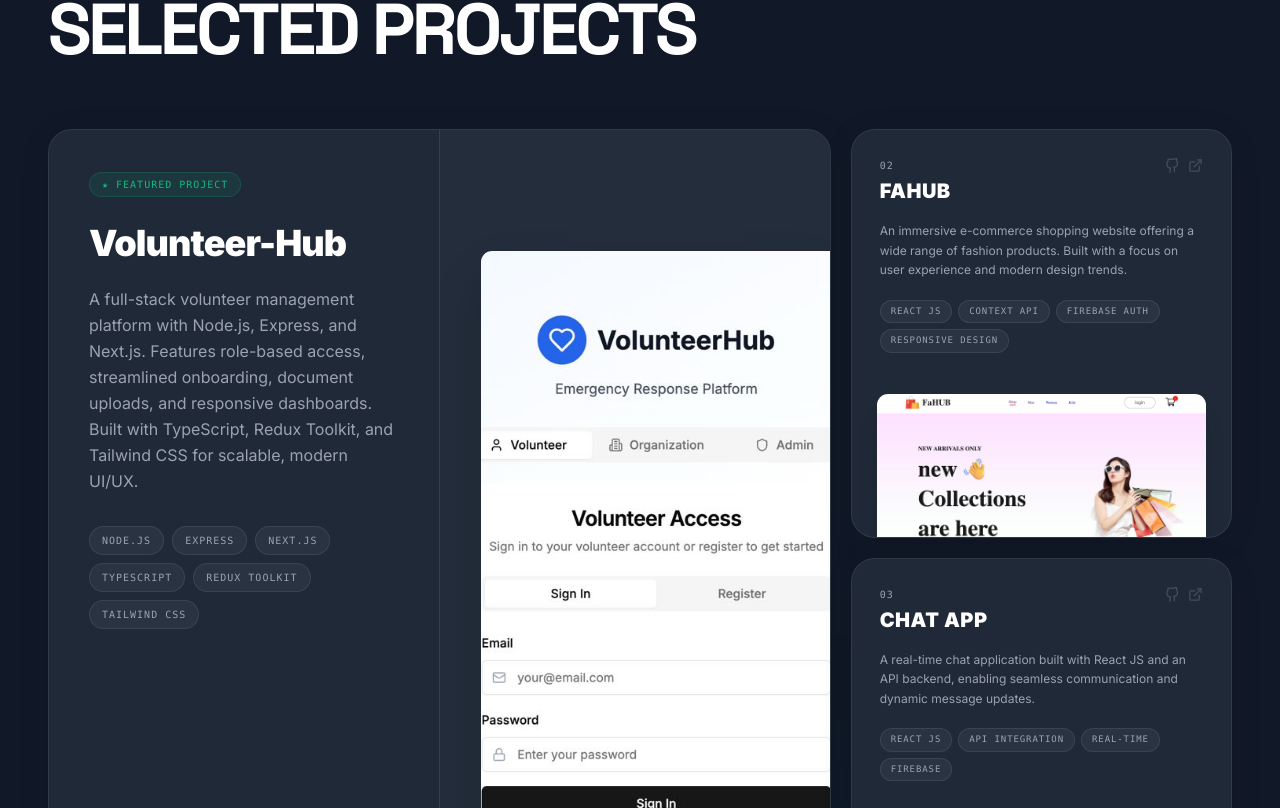
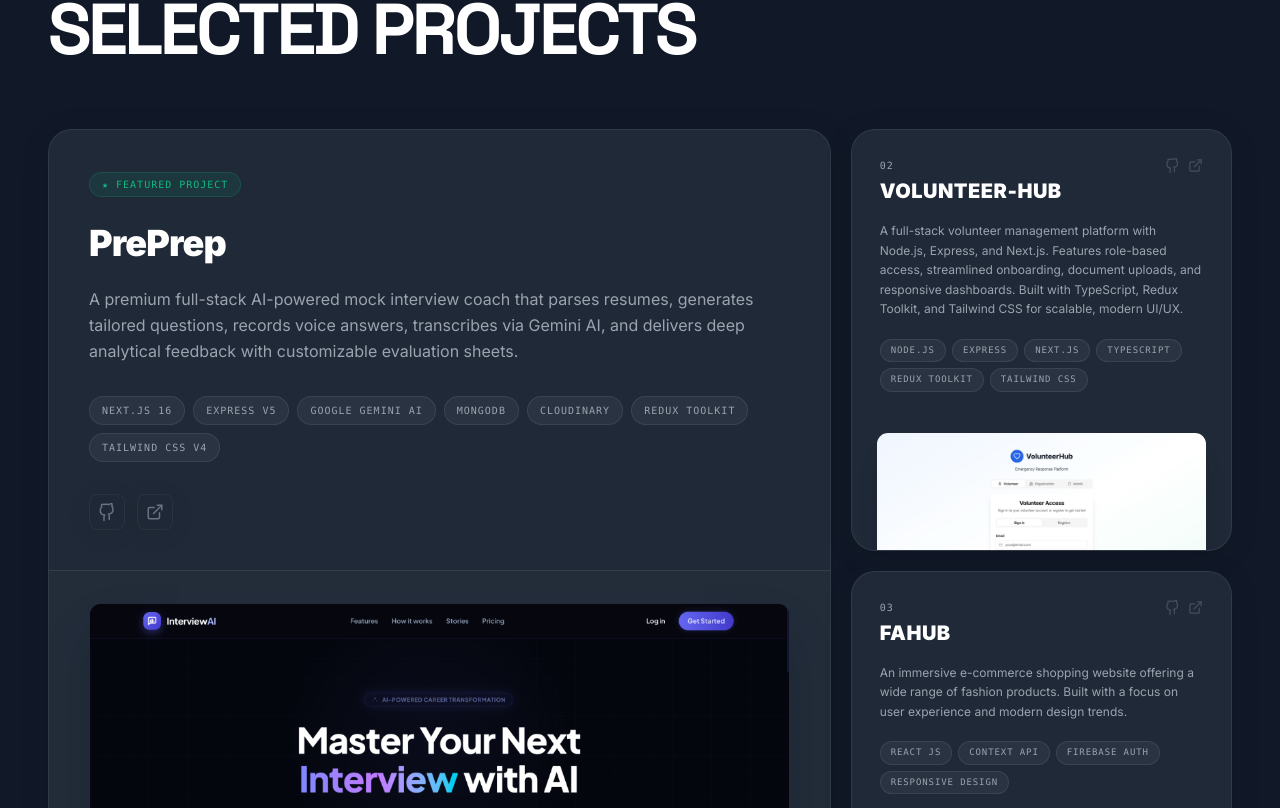
Before and after one commit to mehak-2/my-potfolio, a Next.js app: page / in a window 1280 px wide. Shown: the part 5892-6700 px from the top of the page. Built offline with nearby package versions, Linux system fonts and the light colour scheme.

Commit message:
fix:ui changes

```diff
--- a/src/components/Projects.tsx
+++ b/src/components/Projects.tsx
@@ -22,18 +22,27 @@
 
   const featured = {
     id: "01",
-    title: "Volunteer-Hub",
+    title: "PrePrep",
     tag: "Featured Project",
-    tech: ["Node.js", "Express", "Next.js", "TypeScript", "Redux Toolkit", "Tailwind CSS"],
-    desc: "A full-stack volunteer management platform with Node.js, Express, and Next.js. Features role-based access, streamlined onboarding, document uploads, and responsive dashboards. Built with TypeScript, Redux Toolkit, and Tailwind CSS for scalable, modern UI/UX.",
-    github: "https://github.com/mehak-2",
-    demo: "https://volunteer-fe.vercel.app/auth",
-    image: "/13pro.jpeg",
+    tech: ["Next.js 16", "Express v5", "Google Gemini AI", "MongoDB", "Cloudinary", "Redux Toolkit", "Tailwind CSS v4"],
+    desc: "A premium full-stack AI-powered mock interview coach that parses resumes, generates tailored questions, records voice answers, transcribes via Gemini AI, and delivers deep analytical feedback with customizable evaluation sheets.",
+    github: "https://github.com/mehak-2/InterviewAI",
+    demo: "https://interview-ai-ecru-iota.vercel.app/",
+    image: "/preprep.png",
   };
 
   const grid = [
     {
       id: "02",
+      title: "Volunteer-Hub",
+      tech: ["Node.js", "Express", "Next.js", "TypeScript", "Redux Toolkit", "Tailwind CSS"],
+      desc: "A full-stack volunteer management platform with Node.js, Express, and Next.js. Features role-based access, streamlined onboarding, document uploads, and responsive dashboards. Built with TypeScript, Redux Toolkit, and Tailwind CSS for scalable, modern UI/UX.",
+      github: "https://github.com/mehak-2",
+      demo: "https://volunteer-fe.vercel.app/auth",
+      image: "/13pro.jpeg",
+    },
+    {
+      id: "03",
       title: "FaHub",
       tech: ["React JS", "Context API", "Firebase Auth", "Responsive Design"],
       desc: "An immersive e-commerce shopping website offering a wide range of fashion products. Built with a focus on user experience and modern design trends.",
@@ -42,7 +51,7 @@
       image: "/1pro.jpeg",
     },
     {
-      id: "03",
+      id: "04",
       title: "Chat App",
       tech: ["React JS", "API Integration", "Real-time", "Firebase"],
       desc: "A real-time chat application built with React JS and an API backend, enabling seamless communication and dynamic message updates.",
@@ -53,9 +62,9 @@
   ];
 
   const moreProjects = [
-    { id: "04", title: "Grocery Store", tech: ["React JS", "Redux", "E-commerce", "JavaScript"], desc: "A fully functional e-commerce website for grocery shopping, featuring product listings, cart functionality, and a clean user interface.", image: "/3pro.jpeg", demo: "https://ecommerceweb-kappa.vercel.app/", github: "https://github.com/mehak-2/ecommerceweb" },
-    { id: "05", title: "School Management System", tech: ["Java", "MySQL", "J2EE", "Backend", "Spring"], desc: "A comprehensive system for managing school operations, built with Java, MySQL, and J2EE technologies. Streamlines administrative tasks.", image: "/4pro.jpeg", demo: "#", github: "https://github.com/mehak-2/school-management-web-app" },
-    { id: "06", title: "Keyframes App", tech: ["React JS", "CSS Animations", "API", "JSON", "Frontend"], desc: "An innovative application for creating and visualizing CSS keyframe animations, leveraging React JS, APIs, and JSON for dynamic control.", image: "/5pro.jpeg", demo: "https://keyframes-app.vercel.app/", github: "https://github.com/mehak-2/keyframes_app" },
+    { id: "05", title: "Grocery Store", tech: ["React JS", "Redux", "E-commerce", "JavaScript"], desc: "A fully functional e-commerce website for grocery shopping, featuring product listings, cart functionality, and a clean user interface.", image: "/3pro.jpeg", demo: "https://ecommerceweb-kappa.vercel.app/", github: "https://github.com/mehak-2/ecommerceweb" },
+    { id: "06", title: "School Management System", tech: ["Java", "MySQL", "J2EE", "Backend", "Spring"], desc: "A comprehensive system for managing school operations, built with Java, MySQL, and J2EE technologies. Streamlines administrative tasks.", image: "/4pro.jpeg", demo: "#", github: "https://github.com/mehak-2/school-management-web-app" },
+    { id: "07", title: "Keyframes App", tech: ["React JS", "CSS Animations", "API", "JSON", "Frontend"], desc: "An innovative application for creating and visualizing CSS keyframe animations, leveraging React JS, APIs, and JSON for dynamic control.", image: "/5pro.jpeg", demo: "https://keyframes-app.vercel.app/", github: "https://github.com/mehak-2/keyframes_app" },
     { id: "08", title: "Quiz App", tech: ["Next.js", "Tailwind CSS", "TypeScript", "Full-stack"], desc: "An interactive quiz application developed with Next.js, Tailwind CSS, and TypeScript, offering a fun and engaging user experience.", image: "/7pro.jpeg", demo: "https://quizassign.vercel.app/", github: "https://github.com/mehak-2/quizassign" },
     { id: "09", title: "Pokemon App", tech: ["React JS", "CSS", "API", "Frontend"], desc: "A vibrant application showcasing Pokemon data, built with React JS, CSS, and utilizing a Pokemon API for dynamic content.", image: "/8pro.jpeg", demo: "https://pokemon-app1-iota.vercel.app/", github: "#" },
     { id: "10", title: "Canva Clone", tech: ["HTML", "CSS", "Frontend Basics", "UI Design"], desc: "A simplified clone of Canva's design interface, built with HTML and CSS to practice fundamental web development skills.", image: "/9pro.jpeg", demo: "https://canva-task-1.vercel.app/", github: "https://github.com/mehak-2/canva-task-1" },
@@ -90,13 +99,13 @@
           {/* Featured — spans 2 cols & 2 rows */}
           <motion.div
             {...fadeUp(0.05)}
-            className="lg:col-span-2 glass-panel rounded-3xl flex flex-col md:flex-row group relative overflow-hidden"
+            className="lg:col-span-2 glass-panel rounded-3xl flex flex-col group relative overflow-hidden"
           >
             <div className="absolute inset-0 bg-gradient-to-br from-accent/5 via-transparent to-transparent opacity-0 group-hover:opacity-100 transition-all duration-700 pointer-events-none" />
             <div className="absolute inset-0 rounded-3xl border border-transparent group-hover:border-accent/20 transition-all duration-500 pointer-events-none" />
 
-            {/* Content Left */}
-            <div className="relative z-10 w-full md:w-1/2 flex flex-col justify-between p-8 sm:p-10 h-full">
+            {/* Content Top */}
+            <div className="relative z-10 w-full flex flex-col justify-between p-8 sm:p-10">
               <div>
                 <span className="inline-flex items-center gap-1.5 text-[10px] font-mono text-accent bg-accent/10 border border-accent/20 px-3 py-1 rounded-full uppercase tracking-widest mb-6">
                   ★ {featured.tag}
@@ -107,7 +116,7 @@
                 <p className="text-muted-text text-sm sm:text-base leading-relaxed mb-8">
                   {featured.desc}
                 </p>
-                <div className="flex flex-wrap gap-2 mb-8 md:mb-0">
+                <div className="flex flex-wrap gap-2 mb-8">
                   {featured.tech.map((t) => (
                     <span key={t} className="px-3 py-1.5 text-[10px] font-mono tracking-widest uppercase bg-foreground/5 border border-card-border text-muted-text rounded-full">
                       {t}
@@ -116,7 +125,7 @@
                 </div>
               </div>
 
-              <div className="flex gap-3 opacity-60 group-hover:opacity-100 transition-opacity mt-auto">
+              <div className="flex gap-3 opacity-60 group-hover:opacity-100 transition-opacity">
                 <a href={featured.github} target="_blank" rel="noreferrer" className="text-muted-text hover:text-foreground transition-colors p-2 glass-panel rounded-lg hover:border-accent/30">
                   <GithubIcon />
                 </a>
@@ -126,9 +135,9 @@
               </div>
             </div>
 
-            {/* Image Right (Bleeding off bottom-right) */}
-            <div className="relative z-10 w-full md:w-1/2 bg-foreground/[0.02] border-t md:border-t-0 md:border-l border-card-border overflow-hidden flex items-end justify-end pt-10 pl-10 md:min-h-[380px]">
-              <div className="w-full h-[90%] rounded-tl-xl overflow-hidden border-t border-l border-card-border shadow-2xl group-hover:-translate-x-1 group-hover:-translate-y-1 transition-transform duration-500 bg-background">
+            {/* Image Bottom */}
+            <div className="relative z-10 w-full bg-foreground/[0.02] border-t border-card-border overflow-hidden flex items-end justify-center pt-8 px-8 sm:px-10">
+              <div className="w-full h-auto aspect-video rounded-t-xl overflow-hidden border-t border-x border-card-border shadow-2xl group-hover:-translate-y-1 transition-transform duration-500 bg-background">
                 <img src={featured.image} alt={featured.title} className="w-full h-full object-cover object-top" />
               </div>
             </div>
```
Also changed, not shown: public/preprep.png (added), public/pro15.png (added).
